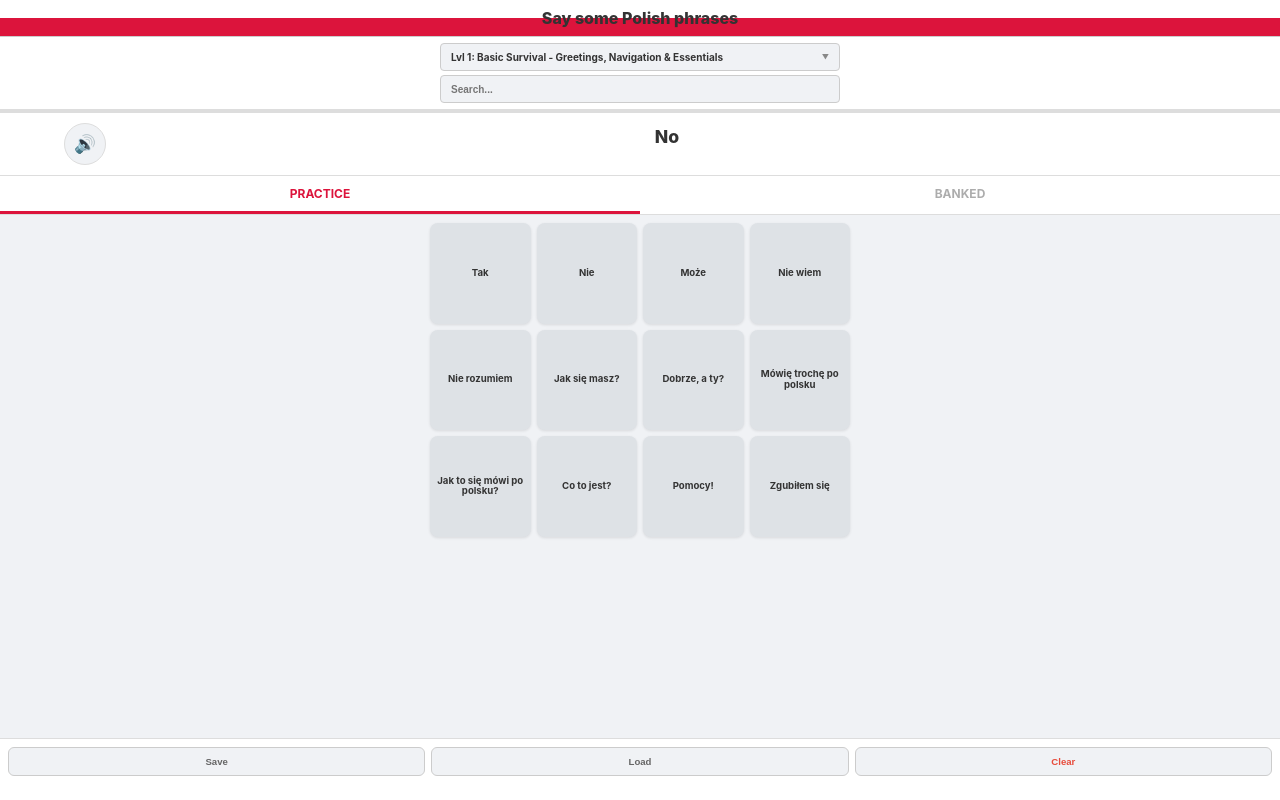
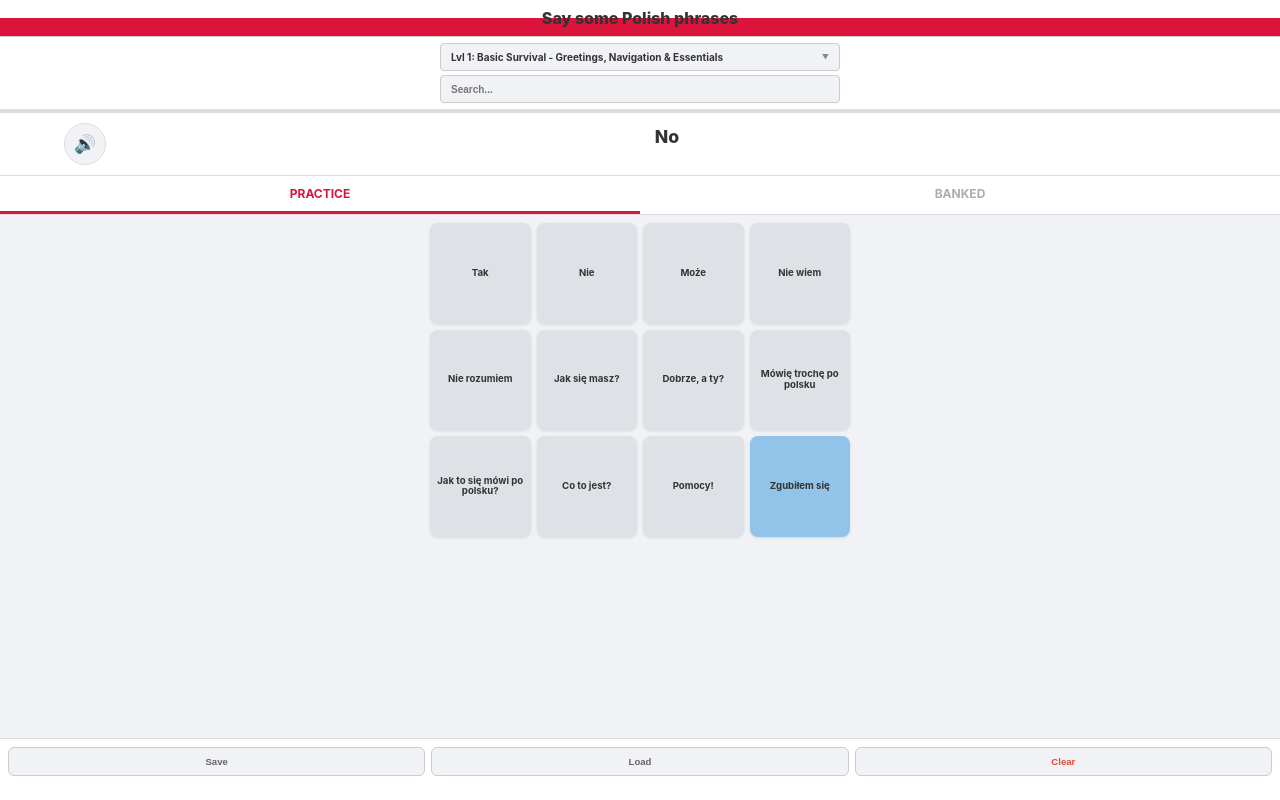
Before and after one commit to newbroman/Polish_survival_phrases, a plain HTML site: page index.html in a window 1280 px wide. Both pictures are taken after a click on the element "Tak". Drawn offline with Linux system fonts and the light colour scheme.

Commit message:
Add files via upload

```diff
--- a/index.html
+++ b/index.html
@@ -17,6 +17,7 @@
 
         .controls-row { width: 90%; max-width: 400px; margin: 0 auto; padding: 6px 0; display: flex; flex-direction: column; gap: 4px; }
 
+        /* Custom UI Controls - 10px Font */
         .custom-dropdown { position: relative; width: 100%; }
         .dropdown-trigger {
             width: 100%; background: var(--bg); border: 1px solid #ccc; color: var(--text);
@@ -56,11 +57,8 @@
 
         .map-section { flex-grow: 1; padding: 8px; overflow-y: auto; display: flex; flex-direction: column; align-items: center; }
         .grid { display: grid; grid-template-columns: repeat(4, 1fr); gap: 6px; width: 100%; max-width: 420px; }
-        .tile { aspect-ratio: 1/1; display: flex; align-items: center; justify-content: center; background: var(--tile-bg); border-radius: 8px; cursor: pointer; padding: 4px; text-align: center; font-size: 0.6rem; font-weight: 700; line-height: 1.1; box-shadow: 0 1px 3px rgba(0,0,0,0.1); }
+        .tile { aspect-ratio: 1/1; display: flex; align-items: center; justify-content: center; background: var(--tile-bg); border-radius: 8px; cursor: pointer; padding: 4px; text-align: center; font-size: 0.6rem; font-weight: 700; line-height: 1.1; box-shadow: 0 1px 3px rgba(0,0,0,0.1); transition: background 0.3s; }
         .tile.wrong { background: var(--wrong-blue) !important; color: white !important; }
-
-        .mastered-list { width: 100%; max-width: 420px; display: flex; flex-direction: column; gap: 6px; }
-        .banked-item { display: flex; justify-content: space-between; align-items: center; background: var(--card); padding: 10px; border-radius: 8px; border: 1px solid #ddd; cursor: pointer; }
 
         .footer { padding: 8px 8px 24px 8px; display: flex; justify-content: center; gap: 6px; border-top: 1px solid #ddd; background: var(--card); flex-shrink: 0; }
         .footer-btn { background: var(--bg); border: 1px solid #ccc; color: #666; font-size: 0.6rem; padding: 8px; border-radius: 6px; cursor: pointer; font-weight: 600; flex: 1; text-align: center; }
@@ -114,6 +112,7 @@
     let phrasesData = [], activePool = [], allPhrasesCache = [], currentTarget = null;
     let lastPhraseText = null;
     const THRESHOLD = 3;
+    const MIN_SCORE = -2;
     let plVoice = null;
 
     function initSpeech() { plVoice = window.speechSynthesis.getVoices().find(v => v.lang.startsWith('pl')); }
@@ -154,12 +153,11 @@
             const resp = await fetch(`phrases_${currentLevel}.json?v=${Date.now()}`);
             const data = await resp.json();
             phrasesData = data.phrases;
-            // Static grid initialization: fill 12 slots with unmastered words
             activePool = phrasesData.filter(p => (stats[p.pl] || 0) < THRESHOLD).slice(0, 12);
             updateStats(); updateMap(); startNewRound();
             cacheAllPhrases();
             populateDropdown();
-        } catch (err) { console.error("Data load failed"); }
+        } catch (err) { console.error("Load error"); }
     }
 
     async function cacheAllPhrases() {
@@ -199,7 +197,6 @@
             saveStats();
 
             setTimeout(() => {
-                // If mastered, replace this specific slot with a new unmastered word
                 if (stats[phrase.pl] >= THRESHOLD) {
                     const nextAvailable = phrasesData.find(p =>
                         (stats[p.pl] || 0) < THRESHOLD &&
@@ -209,7 +206,7 @@
                     if (nextAvailable) {
                         activePool[index] = nextAvailable;
                     } else {
-                        activePool.splice(index, 1); // No words left to replace it
+                        activePool.splice(index, 1);
                     }
                 }
                 updateStats(); updateMap();
@@ -217,8 +214,20 @@
                 else startNewRound();
             }, 800);
         } else {
+            // Penalty Logic with Floor of -2
+            if (!stats[currentTarget.pl]) stats[currentTarget.pl] = 0;
+            if (stats[currentTarget.pl] > MIN_SCORE) {
+                stats[currentTarget.pl] -= 1;
+            }
             el.classList.add('wrong');
-            setTimeout(() => { el.classList.remove('wrong'); startNewRound(); }, 1200);
+            document.getElementById('feedback').innerText = "Mistake! Penalty applied.";
+            saveStats();
+
+            setTimeout(() => {
+                el.classList.remove('wrong');
+                updateMap(); // Redraw grid to show blue tint or reduced red
+                startNewRound();
+            }, 1200);
         }
     }
 
@@ -231,8 +240,17 @@
                 const tile = document.createElement('div');
                 tile.className = 'tile';
                 tile.innerText = p.pl;
-                const c = stats[p.pl] || 0;
-                if (c > 0) tile.style.backgroundColor = `rgba(220, 20, 60, ${c/THRESHOLD})`;
+                const score = stats[p.pl] || 0;
+
+                // Color Logic: Blue for negative, Red for positive
+                if (score > 0) {
+                    tile.style.backgroundColor = `rgba(220, 20, 60, ${score/THRESHOLD})`;
+                } else if (score < 0) {
+                    // Blue tint for "cold" words
+                    tile.style.backgroundColor = `rgba(52, 152, 219, ${Math.abs(score)/Math.abs(MIN_SCORE)})`;
+                    tile.style.color = score <= MIN_SCORE ? "white" : "inherit";
+                }
+
                 tile.onclick = () => checkAnswer(p, tile);
                 area.appendChild(tile);
             });
@@ -241,6 +259,7 @@
             phrasesData.filter(p => (stats[p.pl]||0) >= THRESHOLD).forEach(p => {
                 const item = document.createElement('div');
                 item.className = 'banked-item';
+                item.style.background = "var(--card)";
                 item.innerHTML = `<div><strong>${p.pl}</strong><br><small>${p.en}</small></div><div onclick="event.stopPropagation(); speak('${p.pl}')">🔊</div>`;
                 area.appendChild(item);
             });
```
